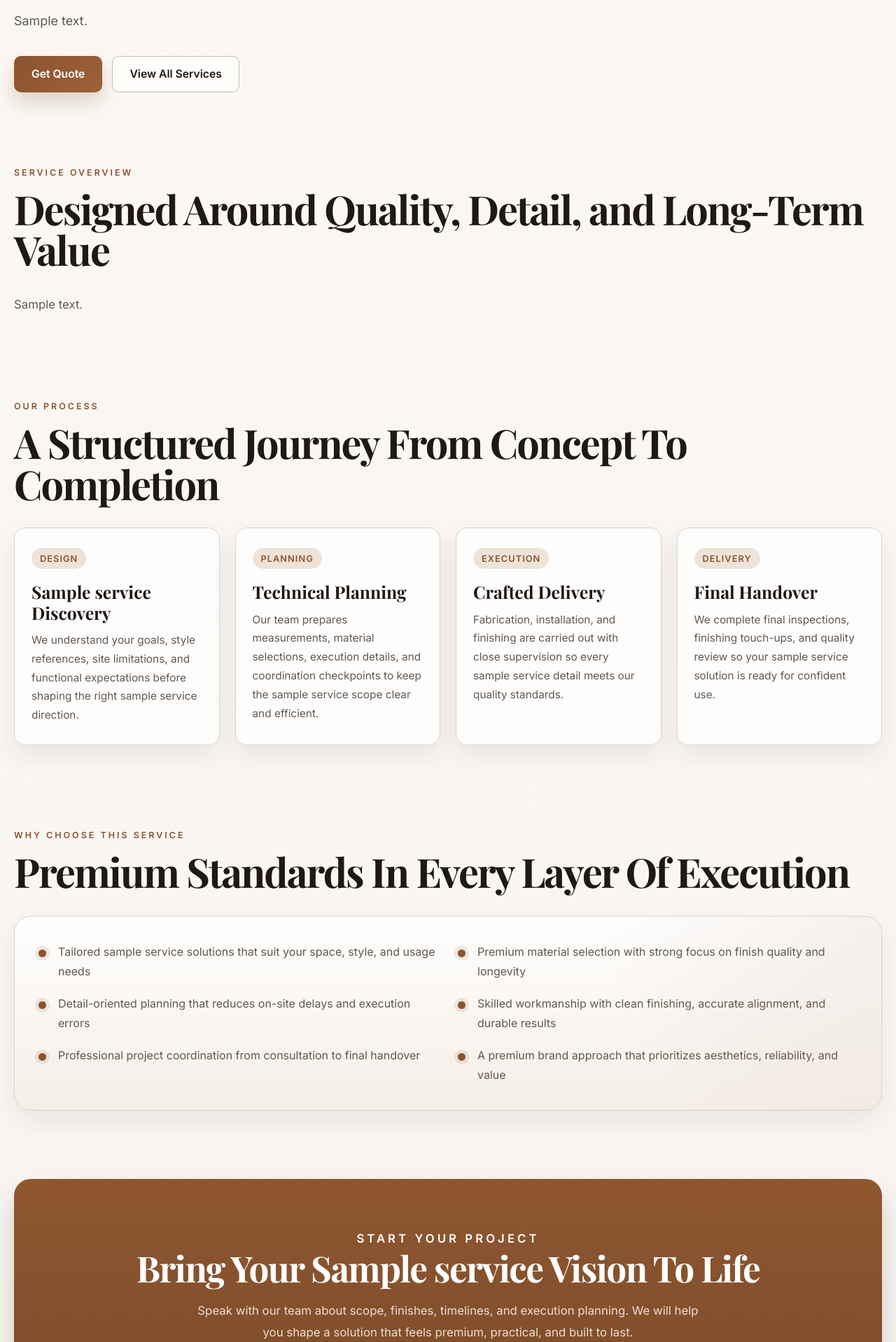
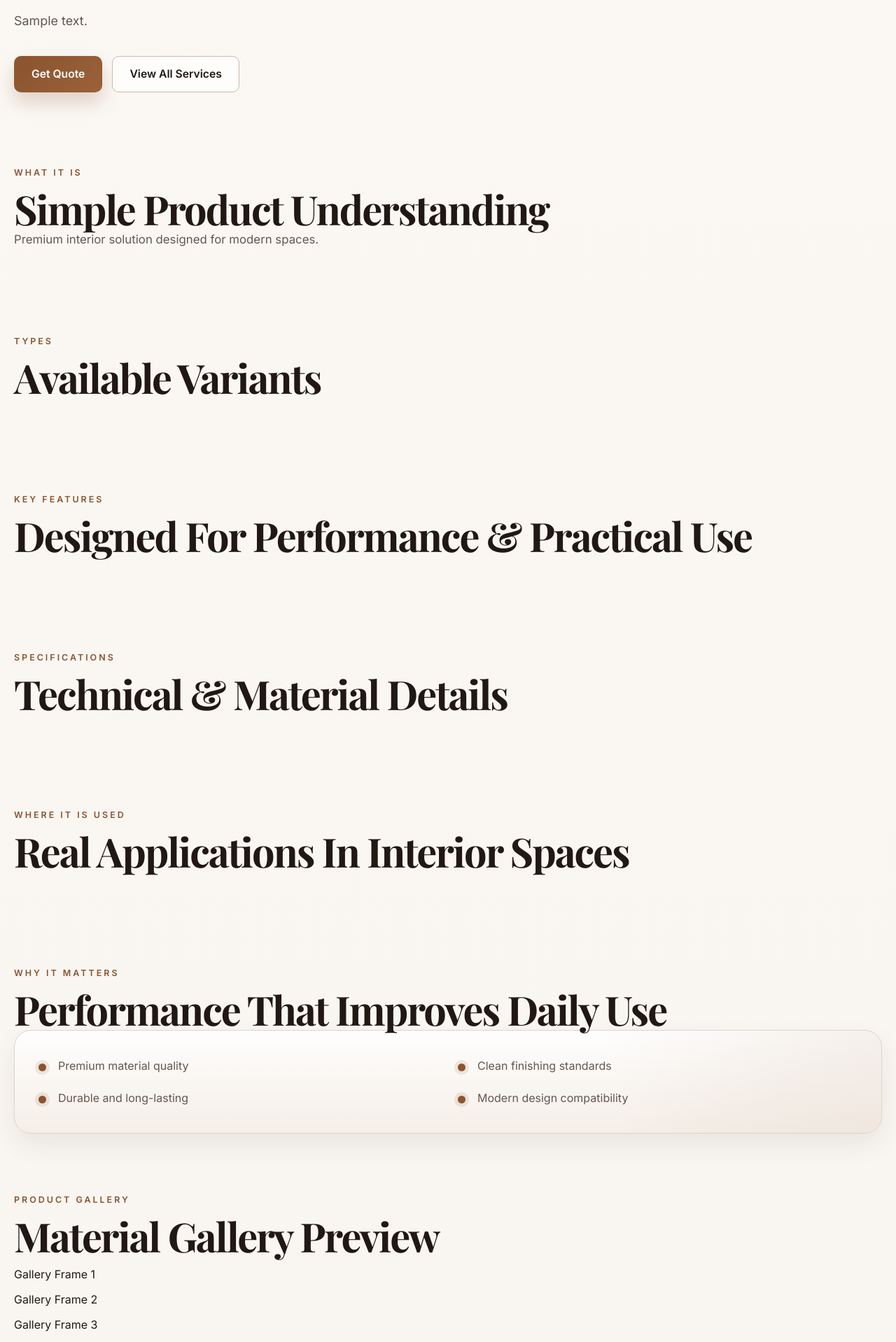
Before and after one commit to ayushujjawal99-stack/sudama-interiors, a Django app: page /services/sample/ in a window 1280 px wide. Shown: the part 325-2243 px from the top of the page at 70% size. Run offline with Django 5.2, Linux system fonts and the light colour scheme; tables that the repository leaves empty hold one stand-in row (values such as "Sample post").

Commit message:
updated service detail structure + fixed content mapping

```diff
--- a/services/views.py
+++ b/services/views.py
@@ -1,157 +1,151 @@
 from django.shortcuts import get_object_or_404, render
-
 from .models import Service, ServiceCategory
 
 
-def _build_fallback_content(service):
-    service_name = service.name
-    category_name = service.category.name
-    service_lower = service_name.lower()
+# 🔥 FIXED CONTENT MAP (BEST FOR YOUR CASE)
+SERVICE_CONTENT = {
+    "acp-cladding": {
+        "what_it_is": "ACP cladding is a modern exterior and interior surface solution that provides durability, weather resistance, and a premium architectural finish.",
+        "types": [
+            "Exterior ACP cladding",
+            "Interior ACP panels",
+            "Facade cladding systems",
+        ],
+        "features": [
+            "Weather resistant and long-lasting",
+            "Lightweight yet strong panels",
+            "Modern premium appearance",
+        ],
+        "specifications": [
+            "Material: Aluminum composite panels",
+            "Finish: Matte / Gloss / Metallic",
+        ],
+        "usage": "Used in building facades, commercial spaces, and modern interiors.",
+    },
 
-    fallback_paragraphs = [
-        (
-            f"{service_name} is designed for clients who want {category_name.lower()} work "
-            f"that feels refined, durable, and deeply aligned with the way they live or work. "
-            f"At Sudama Interiors, we approach every {service_lower} project as a balance of "
-            f"design clarity, practical performance, and long-term value."
-        ),
-        (
-            f"Our team studies the layout, usage patterns, lighting conditions, material "
-            f"compatibility, and finishing requirements before shaping a {service_lower} "
-            f"solution. This helps us create spaces that are not only visually premium, but "
-            f"also efficient to maintain and comfortable in day-to-day use."
-        ),
-        (
-            f"We work with dependable materials, trusted fabrication partners, and detail-led "
-            f"execution standards so the final {service_lower} result looks polished from every "
-            f"angle. From substrate quality to visible finishes, every layer is selected to "
-            f"support strength, consistency, and a clean final appearance."
-        ),
-        (
-            f"Our process begins with design consultation and requirement discovery, followed "
-            f"by planning, measurements, detailing, and coordinated execution. This structured "
-            f"workflow allows us to deliver {service_lower} work with fewer site issues, tighter "
-            f"quality control, and clear communication at every stage."
-        ),
-        (
-            f"Clients choose our {service_lower} service because it combines customization with "
-            f"professional discipline. Whether the requirement is modern, timeless, minimal, or "
-            f"luxury-focused, we tailor the detailing, finish palette, and installation approach "
-            f"to match the larger design language of the property."
-        ),
-        (
-            f"Beyond aesthetics, we focus on durability, workmanship, and finish retention over "
-            f"time. The result is a {service_lower} solution that elevates the experience of the "
-            f"space today while continuing to perform beautifully in the years ahead."
-        ),
-    ]
+    "doors-windows": {
+        "what_it_is": "Doors and windows define access, ventilation, and aesthetics while ensuring safety and comfort in a space.",
+        "types": [
+            "Sliding doors & windows",
+            "Casement systems",
+            "Fixed glass panels",
+        ],
+        "features": [
+            "Strong structural build",
+            "Sound insulation options",
+            "Weather resistance",
+        ],
+        "specifications": [
+            "Material: Wood / Aluminum / uPVC",
+            "Finish: Powder coating / Laminate",
+        ],
+        "usage": "Used in homes, offices, balconies, and commercial buildings.",
+    },
 
-    process_steps = [
-        {
-            "step": "Design",
-            "title": f"{service_name} Discovery",
-            "description": (
-                f"We understand your goals, style references, site limitations, and functional "
-                f"expectations before shaping the right {service_lower} direction."
-            ),
-        },
-        {
-            "step": "Planning",
-            "title": "Technical Planning",
-            "description": (
-                f"Our team prepares measurements, material selections, execution details, and "
-                f"coordination checkpoints to keep the {service_lower} scope clear and efficient."
-            ),
-        },
-        {
-            "step": "Execution",
-            "title": "Crafted Delivery",
-            "description": (
-                f"Fabrication, installation, and finishing are carried out with close supervision "
-                f"so every {service_lower} detail meets our quality standards."
-            ),
-        },
-        {
-            "step": "Delivery",
-            "title": "Final Handover",
-            "description": (
-                f"We complete final inspections, finishing touch-ups, and quality review so your "
-                f"{service_lower} solution is ready for confident use."
-            ),
-        },
-    ]
+    "false-ceiling": {
+        "what_it_is": "False ceilings enhance aesthetics while improving lighting, insulation, and overall ceiling design.",
+        "types": [
+            "Gypsum ceilings",
+            "POP ceilings",
+            "PVC ceilings",
+            "Wooden ceilings",
+        ],
+        "features": [
+            "Improves lighting design",
+            "Conceals wiring and ducts",
+            "Enhances interior aesthetics",
+        ],
+        "specifications": [
+            "Material: Gypsum / POP / PVC / Wood",
+            "Finish: Paint / Texture / Laminates",
+        ],
+        "usage": "Used in living rooms, bedrooms, offices, and commercial interiors.",
+    },
 
-    service_highlights = [
-        f"Tailored {service_lower} solutions that suit your space, style, and usage needs",
-        "Premium material selection with strong focus on finish quality and longevity",
-        "Detail-oriented planning that reduces on-site delays and execution errors",
-        "Skilled workmanship with clean finishing, accurate alignment, and durable results",
-        "Professional project coordination from consultation to final handover",
-        "A premium brand approach that prioritizes aesthetics, reliability, and value",
-    ]
-
-    return fallback_paragraphs, process_steps, service_highlights
+    "modular-solutions": {
+        "what_it_is": "Modular solutions are factory-made units designed for flexibility, fast installation, and modern living.",
+        "types": [
+            "Modular kitchens",
+            "Wardrobes",
+            "TV units",
+            "Storage units",
+        ],
+        "features": [
+            "Quick installation",
+            "Customizable designs",
+            "Modern clean finish",
+        ],
+        "specifications": [
+            "Material: MDF / Plywood / HDF",
+            "Finish: Laminate / Acrylic / PU",
+        ],
+        "usage": "Used in homes, offices, and commercial spaces for efficient space utilization.",
+    },
+}
 
 
+# 🔶 HOME
 def services_home(request):
-    categories = (
-        ServiceCategory.objects.prefetch_related("services").order_by("name")
-    )
-    return render(
-        request,
-        "services/services_home.html",
-        {
-            "categories": categories,
-        },
-    )
+    categories = ServiceCategory.objects.prefetch_related("services").order_by("name")
+    return render(request, "services/services_home.html", {
+        "categories": categories,
+    })
 
 
+# 🔶 DETAIL
 def service_detail(request, slug):
     service = get_object_or_404(
         Service.objects.select_related("category"),
         slug=slug,
     )
+
     related_services = (
         Service.objects.select_related("category")
         .filter(category=service.category)
-        .exclude(pk=service.pk)
-        .order_by("name")[:4]
+        .exclude(pk=service.pk)[:4]
     )
-    fallback_paragraphs, process_steps, service_highlights = _build_fallback_content(service)
 
-    if service.full_description:
-        full_description_paragraphs = [
-            paragraph.strip()
-            for paragraph in service.full_description.splitlines()
-            if paragraph.strip()
-        ]
-    else:
-        full_description_paragraphs = []
+    # 🔥 MAIN FIX HERE
+    content = SERVICE_CONTENT.get(slug, {
+        "what_it_is": "Premium interior solution designed for modern spaces.",
+        "types": [],
+        "features": [],
+        "specifications": [],
+        "usage": "",
+    })
 
     hero_description = (
         service.short_description
         or service.description
-        or f"Premium {service.name.lower()} solutions designed and executed with craftsmanship, precision, and lasting quality."
+        or f"Premium {service.name.lower()} solutions with modern design and long-lasting quality."
     )
+
     meta_title = service.meta_title or f"{service.name} | Sudama Interiors"
     meta_description = (
         service.meta_description
         or service.short_description
         or service.description
-        or f"Explore premium {service.name.lower()} services by Sudama Interiors, delivered with tailored design, quality materials, and precise execution."
     )
 
-    return render(
-        request,
-        "services/service_detail.html",
-        {
-            "service": service,
-            "hero_description": hero_description,
-            "meta_title": meta_title,
-            "meta_description": meta_description,
-            "content_paragraphs": full_description_paragraphs or fallback_paragraphs,
-            "process_steps": process_steps,
-            "service_highlights": service_highlights,
-            "related_services": related_services,
-        },
-    )
+    return render(request, "services/service_detail.html", {
+        "service": service,
+        "hero_description": hero_description,
+        "meta_title": meta_title,
+        "meta_description": meta_description,
+
+        # 🔥 STRUCTURED DATA
+        "what_it_is": content["what_it_is"],
+        "types": content["types"],
+        "features": content["features"],
+        "specifications": content["specifications"],
+        "usage": content["usage"],
+
+        "service_highlights": [
+            "Premium material quality",
+            "Clean finishing standards",
+            "Durable and long-lasting",
+            "Modern design compatibility",
+        ],
+
+        "related_services": related_services,
+    })
--- a/sudama/settings.py
+++ b/sudama/settings.py
@@ -51,7 +51,7 @@ TEMPLATES = [
                 'django.template.context_processors.request',
                 'django.contrib.auth.context_processors.auth',
                 'django.contrib.messages.context_processors.messages',
-                #'core.context_processors.footer_data',
+                'core.context_processors.footer_data',
             ],
         },
     },
--- a/templates/services/service_detail.html
+++ b/templates/services/service_detail.html
@@ -4,11 +4,14 @@
 {% block meta_description %}{{ meta_description }}{% endblock %}
 
 {% block content %}
+
+<!-- 🔶 HERO -->
 <section class="service-detail-hero">
     <div class="container service-detail-hero__inner">
         <p class="service-detail-hero__eyebrow">{{ service.category.name }}</p>
         <h1>{{ service.name }}</h1>
         <p class="service-detail-hero__summary">{{ hero_description }}</p>
+
         <div class="service-detail-hero__actions">
             <a href="{% url 'home' %}#get-started" class="btn btn-primary">Get Quote</a>
             <a href="{% url 'services:services_home' %}" class="btn btn-outline">View All Services</a>
@@ -16,46 +19,75 @@
     </div>
 </section>
 
+<!-- 🔶 WHAT IT IS -->
 <section class="service-detail-content">
     <div class="container">
-        <div class="service-detail-section-heading">
-            <p class="section-subtitle">SERVICE OVERVIEW</p>
-            <h2 class="section-title">Designed Around Quality, Detail, and Long-Term Value</h2>
-        </div>
+        <p class="section-subtitle">WHAT IT IS</p>
+        <h2 class="section-title">Simple Product Understanding</h2>
 
         <div class="service-detail-content__body">
-            {% for paragraph in content_paragraphs %}
-                <p>{{ paragraph }}</p>
-            {% endfor %}
+            <p>{{ what_it_is }}</p>
         </div>
     </div>
 </section>
 
-<section class="service-detail-process">
+<!-- 🔶 TYPES -->
+<section class="service-detail-content">
     <div class="container">
-        <div class="service-detail-section-heading">
-            <p class="section-subtitle">OUR PROCESS</p>
-            <h2 class="section-title">A Structured Journey From Concept To Completion</h2>
-        </div>
+        <p class="section-subtitle">TYPES</p>
+        <h2 class="section-title">Available Variants</h2>
 
-        <div class="service-detail-process__grid">
-            {% for item in process_steps %}
-                <article class="service-detail-process__card">
-                    <span class="service-detail-process__step">{{ item.step }}</span>
-                    <h3>{{ item.title }}</h3>
-                    <p>{{ item.description }}</p>
-                </article>
+        <ul class="service-detail-list">
+            {% for item in types %}
+                <li>{{ item }}</li>
             {% endfor %}
-        </div>
+        </ul>
     </div>
 </section>
 
+<!-- 🔶 KEY FEATURES -->
+<section class="service-detail-content">
+    <div class="container">
+        <p class="section-subtitle">KEY FEATURES</p>
+        <h2 class="section-title">Designed For Performance & Practical Use</h2>
+
+        <ul class="service-detail-list">
+            {% for feature in features %}
+                <li>{{ feature }}</li>
+            {% endfor %}
+        </ul>
+    </div>
+</section>
+
+<!-- 🔶 SPECIFICATIONS -->
+<section class="service-detail-content">
+    <div class="container">
+        <p class="section-subtitle">SPECIFICATIONS</p>
+        <h2 class="section-title">Technical & Material Details</h2>
+
+        <ul class="service-detail-list">
+            {% for spec in specifications %}
+                <li>{{ spec }}</li>
+            {% endfor %}
+        </ul>
+    </div>
+</section>
+
+<!-- 🔶 WHERE USED -->
+<section class="service-detail-content">
+    <div class="container">
+        <p class="section-subtitle">WHERE IT IS USED</p>
+        <h2 class="section-title">Real Applications In Interior Spaces</h2>
+
+        <p>{{ usage }}</p>
+    </div>
+</section>
+
+<!-- 🔶 WHY IT MATTERS -->
 <section class="service-detail-highlights">
     <div class="container">
-        <div class="service-detail-section-heading">
-            <p class="section-subtitle">WHY CHOOSE THIS SERVICE</p>
-            <h2 class="section-title">Premium Standards In Every Layer Of Execution</h2>
-        </div>
+        <p class="section-subtitle">WHY IT MATTERS</p>
+        <h2 class="section-title">Performance That Improves Daily Use</h2>
 
         <div class="service-detail-highlights__panel">
             <ul class="service-detail-highlights__list">
@@ -67,42 +99,35 @@
     </div>
 </section>
 
-{% if related_services %}
-<section class="service-detail-related">
+<!-- 🔶 GALLERY (5 ITEMS) -->
+<section class="service-detail-gallery">
     <div class="container">
-        <div class="service-detail-section-heading service-detail-section-heading--split">
-            <div>
-                <p class="section-subtitle">RELATED SERVICES</p>
-                <h2 class="section-title">More From {{ service.category.name }}</h2>
-            </div>
-            <a href="{% url 'services:services_home' %}" class="btn btn-outline">Explore Services</a>
-        </div>
+        <p class="section-subtitle">PRODUCT GALLERY</p>
+        <h2 class="section-title">Material Gallery Preview</h2>
 
-        <div class="service-detail-related__grid">
-            {% for related_service in related_services %}
-                <article class="service-detail-related__card">
-                    <p class="service-detail-related__category">{{ related_service.category.name }}</p>
-                    <h3>{{ related_service.name }}</h3>
-                    <p>{{ related_service.short_description|default:related_service.description }}</p>
-                    <a href="{{ related_service.get_absolute_url }}">View Service</a>
-                </article>
+        <div class="gallery-grid">
+            {% for i in "12345" %}
+                <div class="gallery-item">
+                    <p>Gallery Frame {{ forloop.counter }}</p>
+                </div>
             {% endfor %}
         </div>
     </div>
 </section>
-{% endif %}
 
-<section class="service-detail-cta" id="service-detail-cta">
+<!-- 🔶 CTA -->
+<section class="service-detail-cta">
     <div class="container">
         <div class="service-detail-cta__panel">
-            <p class="section-subtitle">START YOUR PROJECT</p>
-            <h2>Bring Your {{ service.name }} Vision To Life</h2>
+            <p class="section-subtitle">NEXT STEP</p>
+            <h2>Plan your space with the right materials</h2>
             <p>
-                Speak with our team about scope, finishes, timelines, and execution planning.
-                We will help you shape a solution that feels premium, practical, and built to last.
+                Our team helps you align product choice with design goals,
+                daily usage, and long-term durability.
             </p>
-            <a href="{% url 'home' %}#get-started" class="btn btn-primary">Start Your Project</a>
+            <a href="{% url 'home' %}#get-started" class="btn btn-primary">Discuss Your Project</a>
         </div>
     </div>
 </section>
+
 {% endblock %}
```
